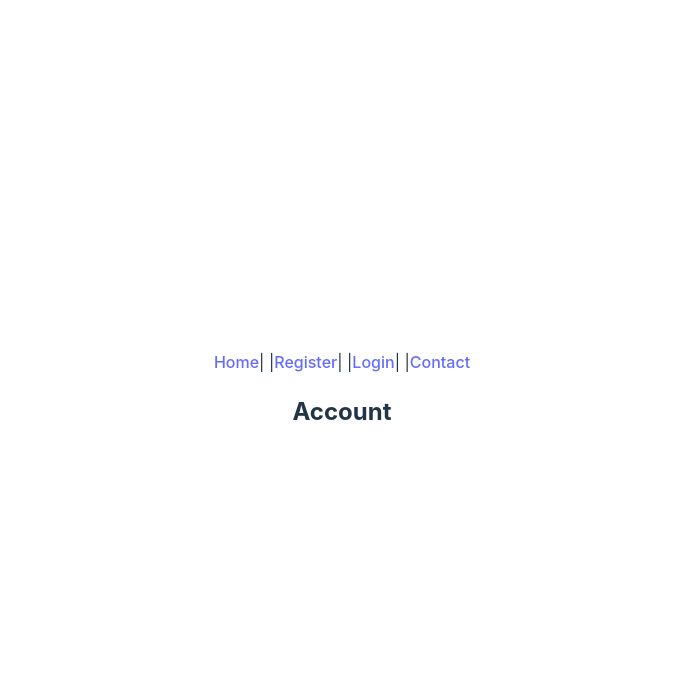
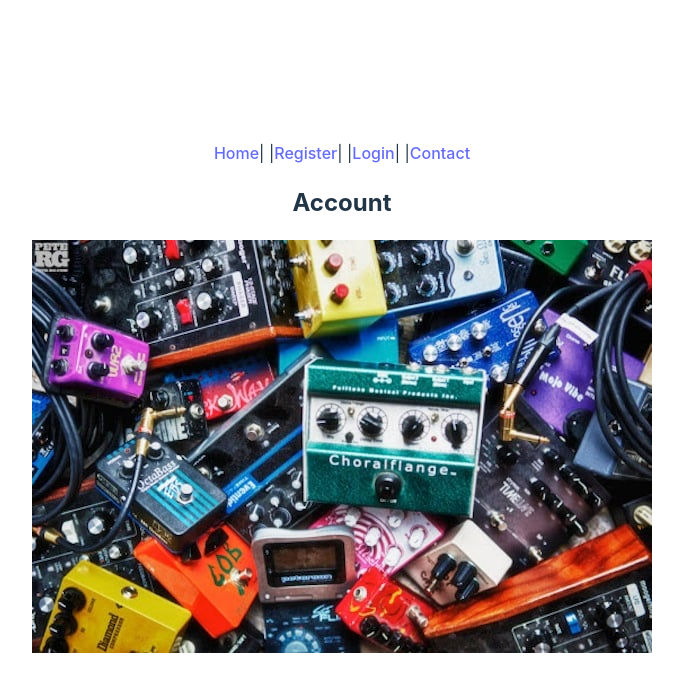
Before and after one commit to tywonmosley/FullStack-Capstone-Project, a React (Vite) app in the folder capstoneproject/: page /account in a window 1280 px wide. Shown: the top 692 px of the page, without its empty margins (298-981 px from the left). Built offline with nearby package versions, Linux system fonts and the light colour scheme.

Commit message:
update account.jsx

```diff
--- a/capstoneproject/src/components/Account.jsx
+++ b/capstoneproject/src/components/Account.jsx
@@ -18,6 +18,7 @@
     return (
       <section>
         <h2>Account</h2>
+        <img src={tabImage} alt="image"></img>
       </section>
     );
   }
```
